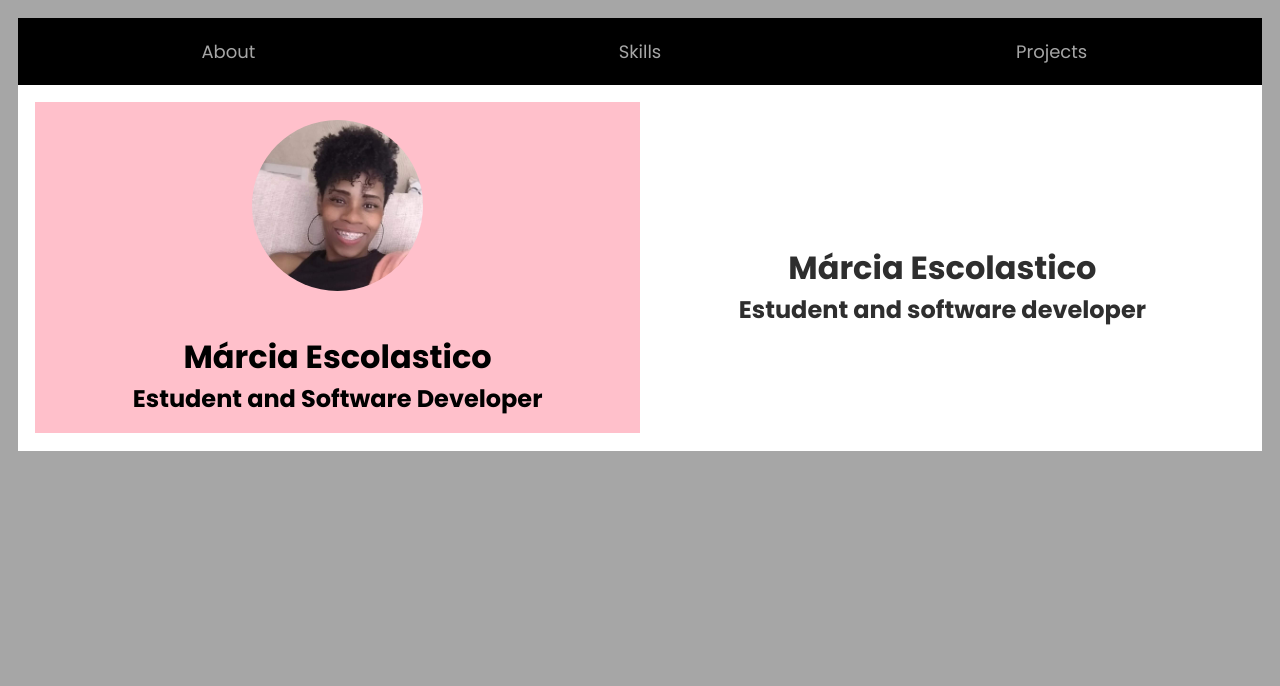
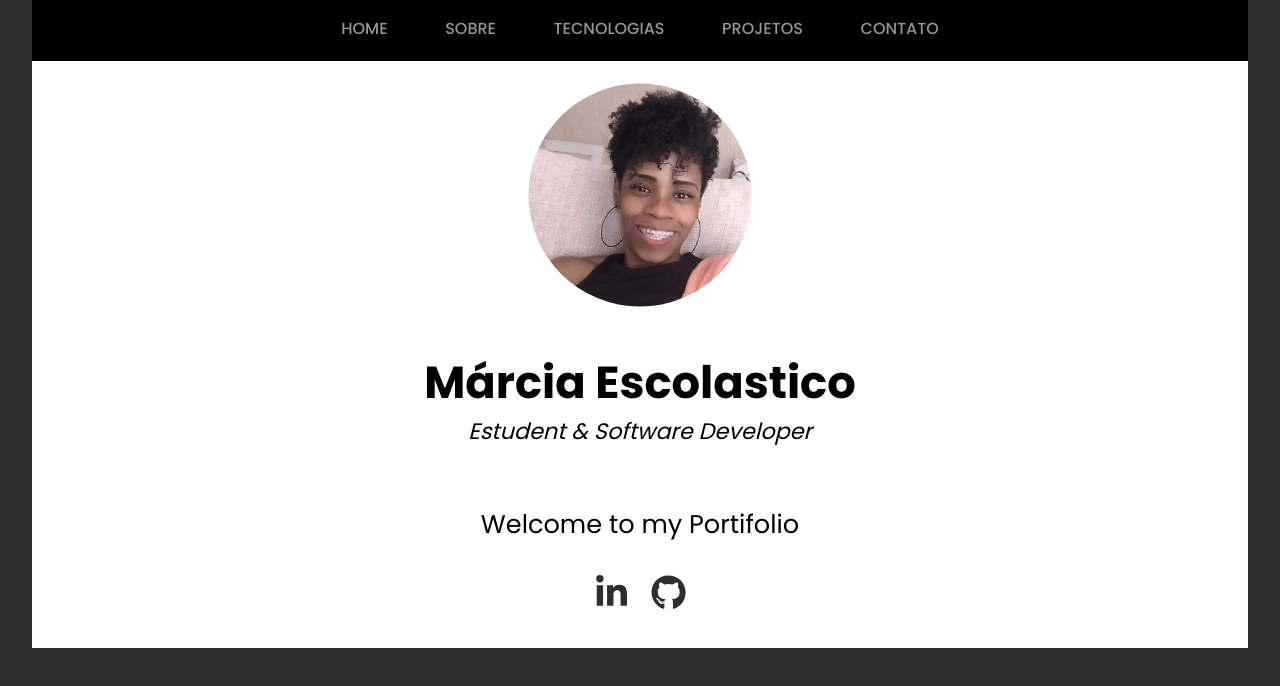
Before and after one commit to MEscola/my-portifolio, a React (Vite) app: page / in a window 1280 px wide. Shown: the top 686 px of the page. Built offline with nearby package versions, Linux system fonts and the light colour scheme.

Commit message:
refeact: home

```diff
--- a/package.json
+++ b/package.json
@@ -15,6 +15,7 @@
     "@mui/material": "^6.1.3",
     "react": "^18.3.1",
     "react-dom": "^18.3.1",
+    "react-icons": "^5.3.0",
     "styled-components": "^6.1.13"
   },
   "devDependencies": {
--- a/src/App.tsx
+++ b/src/App.tsx
@@ -1,11 +1,15 @@
+
 import Home from "./pages/Home/Home"
+
 
 const App = () => {
 
 
   return (
     <>
+
        <Home/>
+
     </>
   )
 }
--- a/src/pages/Home/Home.tsx
+++ b/src/pages/Home/Home.tsx
@@ -1,4 +1,5 @@
 import Hero from "./sections/Hero/hero"
+
 
 const Home = () => {
 
@@ -6,6 +7,7 @@ const Home = () => {
   return (
     <>
       <Hero />
+
     </>
   )
 }
--- /dev/null
+++ b/src/pages/Home/sections/About/style-about.ts
@@ -0,0 +1,5 @@
+import styled from "styled-components";
+
+export const Container = styled.div`
+
+`
--- a/src/pages/Home/sections/Header/header.tsx
+++ b/src/pages/Home/sections/Header/header.tsx
@@ -7,13 +7,19 @@ const Menu = () => {
         <S.Box>
             <S.MenuList>
         <S.ItemList>
-            <a href="#">About</a>
+            <a href="#">HOME</a>
         </S.ItemList>
         <S.ItemList>
-            <a href="#">Skills</a>
+            <a href="#">SOBRE</a>
         </S.ItemList>
         <S.ItemList>
-            <a href="#">Projects</a>
+            <a href="#">TECNOLOGIAS</a>
+        </S.ItemList>
+        <S.ItemList>
+            <a href="#">PROJETOS</a>
+        </S.ItemList>
+        <S.ItemList>
+            <a href="#">CONTATO</a>
         </S.ItemList>
 
       </S.MenuList>
--- a/src/pages/Home/sections/Header/styles.ts
+++ b/src/pages/Home/sections/Header/styles.ts
@@ -3,37 +3,81 @@ import styled from "styled-components";
 
 export const MenuList = styled.ul`
 
-  display: grid;
-  grid-template-columns: repeat(3, 1fr); /* 3 colunas iguais */
-  gap: 10px; /* Espaço entre os itens */
+  //display: grid;
+  //grid-template-columns: repeat(3, 1fr); /* 3 colunas iguais */
+  //gap: 10px; /* Espaço entre os itens */
+ display: flex;
+  position: absolute;
+  justify-content: center;
+  align-items: center;
+  padding: 1.5rem;
   list-style: none;
   padding: 0;
   margin: 0;
+  position: sticky;
+    top: 0;
+    z-index: 1000;
+    height: 35px;
+    opacity: 0.9
 
-  @media (max-width: 768px) {
-    grid-template-columns: 1fr; /* Ajusta para 1 coluna no mobile */
-  }
+
 `;
 
 export const ItemList = styled.li`
-    text-align: center;
+    //text-align: right;
+
 
 a {
   text-decoration: none;
+  margin: 0 1.8rem;
+  font-size: 1rem;
+  font-weight: 500;
   color: #a6a6a6;
-  font-size: 18px;
   display: block;
-  padding: 10px 0;
+  transition: color 0.3s;
+  position: relative;
+  padding-bottom: 0.2rem;
+
+  &:after {
+    content: '';
+    position: absolute;
+    left: 50%;
+    bottom: 0;
+    width: 0;
+    height: 2px;
+    transition: width 0.3s, left 0.3s
+  }
 
   &:hover {
     color: #fff;
   }
+
+  &:after {
+    width: 100%;
+    left: 0
+  }
 }
+ //MOBILE
+
+ @media screen and (max-width: 768px) {
+  a {
+            margin: 0 1rem;
+            font-size: 0.7rem;
+        }
+
+    }
 `;
 
 export const Box = styled.menu`
+
     background: black;
     width: 100%;
-    padding: 10px;
+    padding: 1vw;
+
+    @media (max-width: 768px) {
+      padding: .2vw;
+      }
+
+
 
 `
--- a/src/pages/Home/sections/Hero/hero.tsx
+++ b/src/pages/Home/sections/Hero/hero.tsx
@@ -1,6 +1,12 @@
-import Avatar  from '../../../../assets/images/eu2.jpg'
+import Avatar from '../../../../assets/images/eu2.jpg'
 import * as S from './style'
 import Menu from '../Header/header'
+import { FaLinkedinIn, FaGithub } from 'react-icons/fa'
+
+const socialNetwork = [
+  { name: 'linkedin', icon: <FaLinkedinIn />, url: "https://www.linkedin.com/" },
+  { name: "github", icon: <FaGithub />, url: "https://github.com/" }
+]
 
 const Hero = () => {
 
@@ -8,24 +14,32 @@ const Hero = () => {
     <>
 
       <S.Container>
-      <Menu/>
-        <div className="main">
-        <div className='photo'>
-        <img src={Avatar}/>
-        <h1>Márcia Escolastico</h1>
-          <h2>Estudent and  Software Developer</h2>
 
-          <section className='iconsw'>
+        <aside className="main">
+          <div><Menu />
+          <div className='photo'>
 
-          </section>
-        </div>
+            <img src={Avatar} />
+            <h1>Márcia Escolastico</h1>
+            <p className='title'>Estudent & Software Developer</p>
+            <p className='welcome-text'>Welcome to my Portifolio</p>
+            <section className='icons'>
+              {socialNetwork.map((icon) => (
+                <a href={icon.url}
+                  className="icon-btn"
+                  id={icon.name}
+                  target="_blank"
+                  rel="noopener noreferrer">
+                  {icon.icon}
+                </a>
+                //{icon.icon} - RENDERIZA OS ICONS
+                //rel="noopener noreferrer": Usado por motivos de segurança ao abrir links em uma nova aba, evita possíveis ataques de tabbing (uma vulnerabilidade de segurança).
+              ))}
+            </section>
 
-          <div className='textHero'>
-          <h1>Márcia Escolastico</h1>
-          <h2>Estudent and software developer</h2>
           </div>
-
-        </div>
+          </div>
+        </aside>
 
       </S.Container>
 
--- a/src/pages/Home/sections/Hero/style.ts
+++ b/src/pages/Home/sections/Hero/style.ts
@@ -1,49 +1,157 @@
 import styled from "styled-components";
+import img from "../../../../assets/images/background (2).jpg";
+
+export const Container = styled.div`
+   padding: 0rem 2rem 0;
+   background-color:#2e2e2e;
 
 
-export const Container = styled.div`
-   height: 100vh;
-   //position: relative;
-   //flex-direction: row;
-   padding: 1.1rem;
-   background-color: #a6a6a6;
-
    .main {
-
-   display: grid;
-   grid-template-columns: repeat(2, 1fr); /* 3 colunas iguais */
-   gap: 0px; /* Espaço entre os itens */
-   list-style: none;
-   padding: 0;
-   margin: 0;
-   background-color: #fff;
-   text-align: center;
-   padding: 1.1rem;
-
-
+   //display: grid;
+   //grid-template-columns: repeat(2, 1fr); /* 3 colunas iguais */
+   //gap: 0px; /* Espaço entre os itens */
+   min-height: 100vh;
+   position: relative;
+   //display: flex;
+    flex-direction: column;
+    align-items: center;
+    text-align: center;
+    font-size: 1.2rem;
+    width: 100%;
 
    }
 
+   .main::before {
+        content: '';
+        position: absolute;
+        top: 0;
+        left: 0;
+        right: 0;
+        bottom: 0;
+        background-image: url(${img});
+        background-position: center;
+        background-size: cover;
+        animation: moveBackground 29s infinite alternate;
+        opacity: 0.03;
+        z-index: -1
+   }
+
    .photo {
-      padding: 1.1rem;
-      background-color: pink;
+      padding: 1rem;
+      background-color: #fff;
+
    }
 
    img {
-
-    width: 30%;
-    border-radius: 50%;
+      max-width: 20%;
+        height: auto;
+        margin-bottom: 1.2rem;
+        border-radius: 80%;
+        padding: 0.4rem
 
    }
 
    h1 {
-      margin-top: 2.2rem;
+      margin-top: -70px;
+      font-size:  2.8rem;
+      margin: 0.5rem
    }
 
+   .title {
+      padding: 0;
+      margin: -10px;
+      font-size: 1.4rem;
+      font-style: italic;
+   }
+
+   .welcome-text {
+    padding: 1.2rem;
+    font-size: 1.6rem;
+    margin-top: 3rem;
+    animation: fadeIn 1s ease-in-out;
+}
+
+@keyframes fadeIn {
+    0% {
+        opacity: 0;
+    }
+    100% {
+        opacity: 1;
+    }
+}
+
+
+
+   .icons {
+      margin: .5rem 0;
+      gap: 1rem;
+
+      .icon-btn{
+            padding: .7rem; //espaço entre os icons
+            border-radius: 30px;
+            color: #2e2e2e;
+            font-size: 2.2rem;
+            margin-top: -15px;
+        }
+
+        .icon-btn:hover{
+         color: black;
+        }
+
+   }
 
    .textHero {
+
+      background-color:  #d9d9d9;
       align-content: center;
       color: #2e2e2e;
 
    }
+
+
+   //VERSÃO MOBILE
+
+   @media screen and (max-width: 768px) {
+    .main {
+
+        padding: 7rem;
+        /* height: absolute; */ /* 'absolute' não é um valor válido para height */
+        margin-top: -1rem;
+    }
+
+      .img{
+         max-width: 80%
+      }
+
+      h1 {
+         font-size:  1.5rem;
+         text-align: center;
+         white-space: nowrap
+      }
+
+      .title {
+         font-size: .9rem;
+         margin-top: -1rem
+      }
+
+      .welcome-text {
+         font-size: 1rem;
+         text-align: center
+      }
+
+      .icons {
+         margin-top: 1rem;
+         align-items: center;
+         font-size: .7rem;
+      }
+
+      /* Animação moveBackground */
+@keyframes moveBackground {
+    0% {
+        background-position: top;
+    }
+   100% {
+      background-position: 100% bottom
+   }}
+   }
 `;
```
Also changed, not shown: src/pages/Home/sections/About/about.tsx (added, +12 -0 lines), 2 other files (tests, documents, lock files or other folders).
